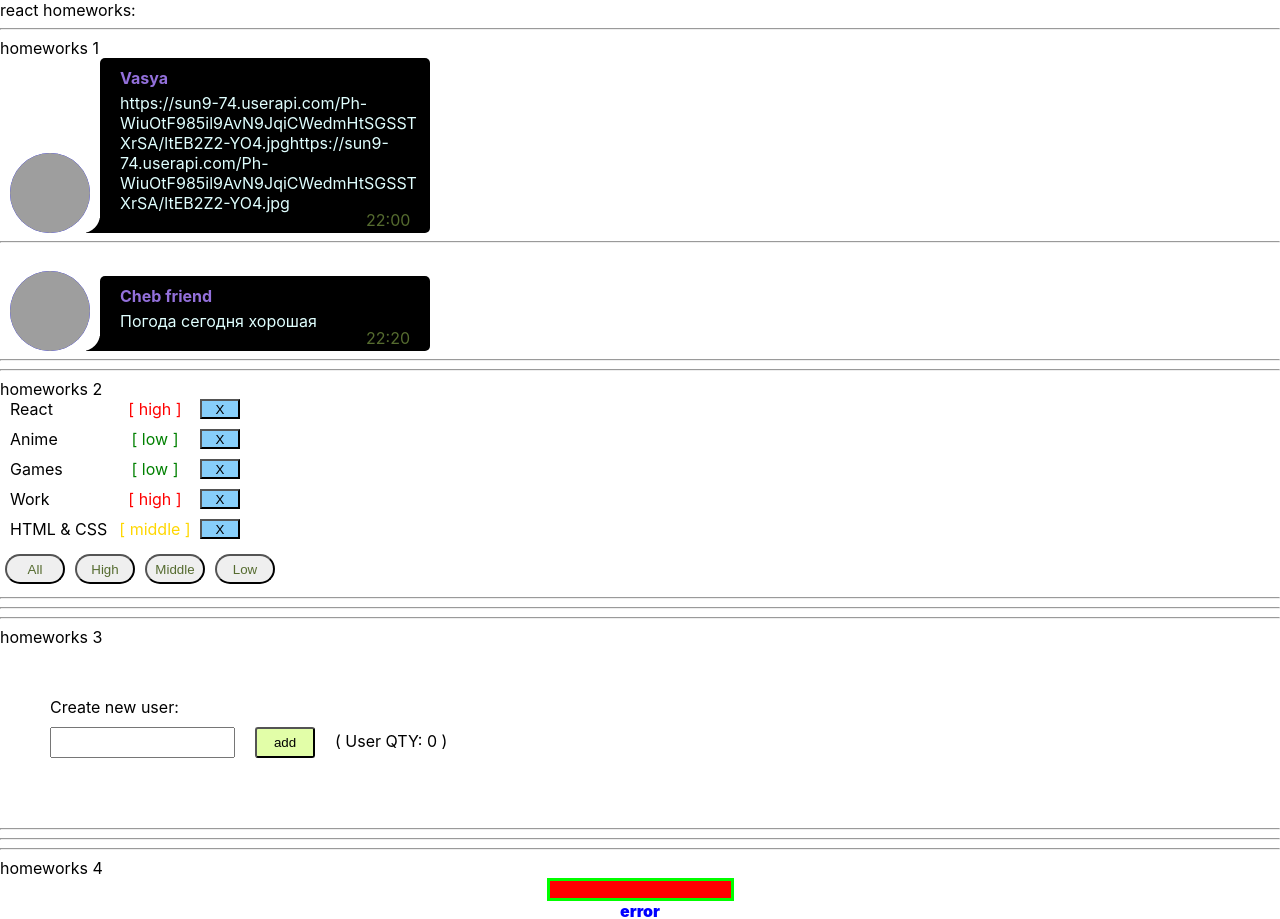
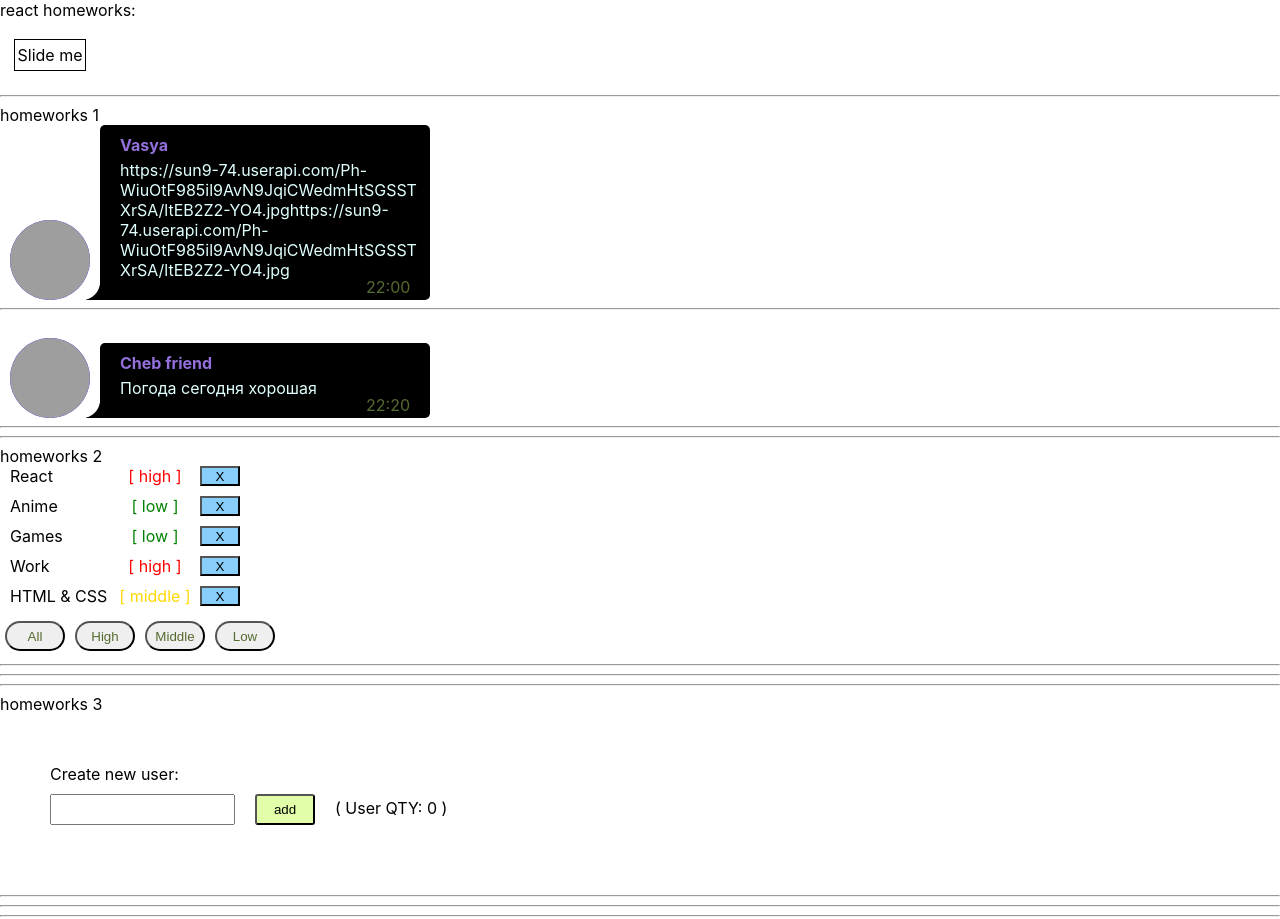
Before and after one commit to nimrab/react-hw, a React (Create React App) app: page /pre-junior in a window 1280 px wide. Shown: the top 919 px of the page. Built offline with nearby package versions, Linux system fonts and the light colour scheme; grey boxes are pictures that could not be loaded.

Commit message:
added routing

```diff
--- a/package.json
+++ b/package.json
@@ -11,10 +11,12 @@
     "@types/node": "^12.0.0",
     "@types/react": "^16.9.0",
     "@types/react-dom": "^16.9.0",
+    "@types/react-router-dom": "^5.3.2",
     "@types/uuid": "^8.3.1",
     "gh-pages": "^3.2.3",
     "react": "^16.13.1",
     "react-dom": "^16.13.1",
+    "react-router-dom": "5.3.0",
     "react-scripts": "3.4.1",
     "typescript": "~3.7.2",
     "uuid": "^8.3.2"
--- a/src/index.tsx
+++ b/src/index.tsx
@@ -3,6 +3,7 @@ import ReactDOM from 'react-dom'
 import './index.css'
 import App from './p1-main/m1-ui/u1-app/App'
 import * as serviceWorker from './serviceWorker'
+import {BrowserRouter} from "react-router-dom";
 
 ReactDOM.render(
     <React.StrictMode>
--- a/src/p1-main/m1-ui/u1-app/App.tsx
+++ b/src/p1-main/m1-ui/u1-app/App.tsx
@@ -4,18 +4,19 @@ import HW1 from '../../../p2-homeworks/h1/HW1'
 import HW2 from "../../../p2-homeworks/h2/HW2";
 import HW3 from "../../../p2-homeworks/h3/HW3";
 import HW4 from "../../../p2-homeworks/h4/HW4";
+import HW5 from "../../../p2-homeworks/h5/HW5";
 
 function App() {
     return (
-        <div className={s.App}>
-            <div>react homeworks:</div>
-            <HW1/>
-            <HW2/>
-            <HW3/>
-            <HW4/>
-            {/*<HW5/>*/}
+            <div className={s.App}>
+                <div>react homeworks:</div>
+                {/*<HW1/>*/}
+                {/*<HW2/>*/}
+                {/*<HW3/>*/}
+                {/*<HW4/>*/}
+                <HW5/>
 
-        </div>
+            </div>
     )
 }
 
--- a/src/p2-homeworks/h4/common/c1-SuperInputText/SuperInputText.module.css
+++ b/src/p2-homeworks/h4/common/c1-SuperInputText/SuperInputText.module.css
@@ -1,13 +1,14 @@
 .superInput {
-background: #b1e065;
+    background: #b1e065;
 }
 
 .errorInput {
-    border: 3px solid lime;
-    background: red;
+    border: 2px solid lime;
+    background: #f36b6b;
 }
 
 .error {
-    color: red;
+    color: #b9662b;
     font-weight: 900;
+    margin-bottom: 20px;
 }
--- a/src/p2-homeworks/h4/common/c2-SuperButton/SuperButton.module.css
+++ b/src/p2-homeworks/h4/common/c2-SuperButton/SuperButton.module.css
@@ -1,7 +1,8 @@
 .default {
-
+    margin-top: 10px;
 }
 
 .red {
     background: red;
+    margin-top: 10px;
 }
--- a/src/p2-homeworks/h4/common/c3-SuperCheckbox/SuperCheckbox.module.css
+++ b/src/p2-homeworks/h4/common/c3-SuperCheckbox/SuperCheckbox.module.css
@@ -1,5 +1,5 @@
 .checkbox {
-
+    margin-top: 20px;
 }
 
 .spanClassName {
--- a/src/p2-homeworks/h5/HW5.tsx
+++ b/src/p2-homeworks/h5/HW5.tsx
@@ -1,6 +1,7 @@
 import React from 'react'
-import Header from './Header'
-import Routes from './Routes'
+import Routes from "./Routes";
+import {BrowserRouter} from "react-router-dom";
+import {Header} from "./Header";
 
 function HW5() {
     return (
@@ -8,9 +9,13 @@ function HW5() {
             {/*в gh-pages лучше работает HashRouter*/}
             {/*<HashRouter>*/}
 
-            <Header/>
+            <BrowserRouter>
 
-            <Routes/>
+                <Header/>
+
+                <Routes/>
+
+            </BrowserRouter>
 
             {/*</HashRouter>*/}
         </div>
--- /dev/null
+++ b/src/p2-homeworks/h5/Header.module.css
@@ -0,0 +1,40 @@
+.nav_links_main {
+    margin: 20px 0 25px 25px;
+    display: flex;
+}
+
+
+.link_section {
+    display: flex;
+    position: relative;
+    left: -420px;
+    transition: 0.5s;
+}
+
+.link_section:hover {
+    left: 0px;
+    transform-origin: -420px;
+    transition: 0.5s;
+}
+
+
+.junior_link {
+    width: 120px;
+    height: 30px;
+    outline:    1px solid black;
+    margin-left: 10px;
+    display: flex;
+    justify-content: center;
+    align-items: center;
+}
+
+
+.button {
+    width: 70px;
+    height: 30px;
+    outline: 1px solid black;
+    display: flex;
+    justify-content: center;
+    align-items: center;
+    margin-left: 20px;
+}
--- a/src/p2-homeworks/h5/Header.tsx
+++ b/src/p2-homeworks/h5/Header.tsx
@@ -1,12 +1,21 @@
 import React from 'react'
+import css from './Header.module.css'
 
-function Header() {
+export const Header = () => {
     return (
-        <div>
-            // add NavLinks
+        <div className={css.nav_links_main}>
+
+            <section className={css.link_section}>
+
+                <div className={css.junior_link}>Link 1</div>
+                <div className={css.junior_link}>Link 2</div>
+                <div className={css.junior_link}>Link 3</div>
+                <div className={css.button}>Slide me</div>
+            </section>
+
+
+
 
         </div>
     )
 }
-
-export default Header
--- a/src/p2-homeworks/h5/Routes.tsx
+++ b/src/p2-homeworks/h5/Routes.tsx
@@ -1,7 +1,14 @@
 import React from 'react'
+import PreJunior from "./pages/PreJunior";
+import {Junior} from "./pages/Junior";
+import {JuniorPlus} from "./pages/JuniorPlus";
+import {Route, Switch, Redirect} from "react-router-dom";
 
 export const PATH = {
     PRE_JUNIOR: '/pre-junior',
+    JUNIOR: '/junior',
+    JUNIOR_PLUS: '/junior-plus',
+    DEFAULT: '/react-hw',
     // add paths
 }
 
@@ -9,19 +16,28 @@ function Routes() {
     return (
         <div>
             {/*Switch выбирает первый подходящий роут*/}
-            {/*<Switch>*/}
 
             {/*в начале мы попадаем на страницу '/' и переходим сразу на страницу PRE_JUNIOR*/}
             {/*exact нужен чтоб указать полное совподение (что после '/' ничего не будет)*/}
             {/*<Route path={'/'} exact render={() => <Redirect to={PATH.PRE_JUNIOR}/>}/>*/}
 
-            {/*<Route path={PATH.PRE_JUNIOR} render={() => <PreJunior/>}/>*/}
-                // add routes
+            <Switch>
+                <Route path={PATH.DEFAULT} exact render={() => <Redirect to={PATH.PRE_JUNIOR}/>}/>
+                <Route path={PATH.PRE_JUNIOR} exact component={PreJunior}/>
+                <Route path={PATH.JUNIOR} exact component={PreJunior}/>
+                <Route path={PATH.JUNIOR_PLUS} exact component={PreJunior}/>
+            </Switch>
 
-            {/*у этого роута нет пути, он отрисуется если пользователь захочет попасть на несуществующую страницу*/}
-            {/*<Route render={() => <Error404/>}/>*/}
 
-            {/*</Switch>*/}
+            {/*<Route path={PATH.PRE_JUNIOR} render={() => <PreJunior/>}/>*/
+            }
+
+
+            {/*у этого роута нет пути, он отрисуется если пользователь захочет попасть на несуществующую страницу*/
+            }
+            {/*<Route render={() => <Error404/>}/>*/
+            }
+
         </div>
     )
 }
--- /dev/null
+++ b/src/p2-homeworks/h5/pages/Junior.tsx
@@ -0,0 +1,11 @@
+import React from "react";
+
+
+export const Junior = () => {
+
+    return (
+        <div></div>
+
+    )
+
+}
--- /dev/null
+++ b/src/p2-homeworks/h5/pages/JuniorPlus.tsx
@@ -0,0 +1,11 @@
+import React from "react";
+
+
+export const JuniorPlus = () => {
+
+    return (
+        <div></div>
+
+    )
+
+}
```
Also changed, not shown: 1 other file (tests, documents, lock files or other folders).
